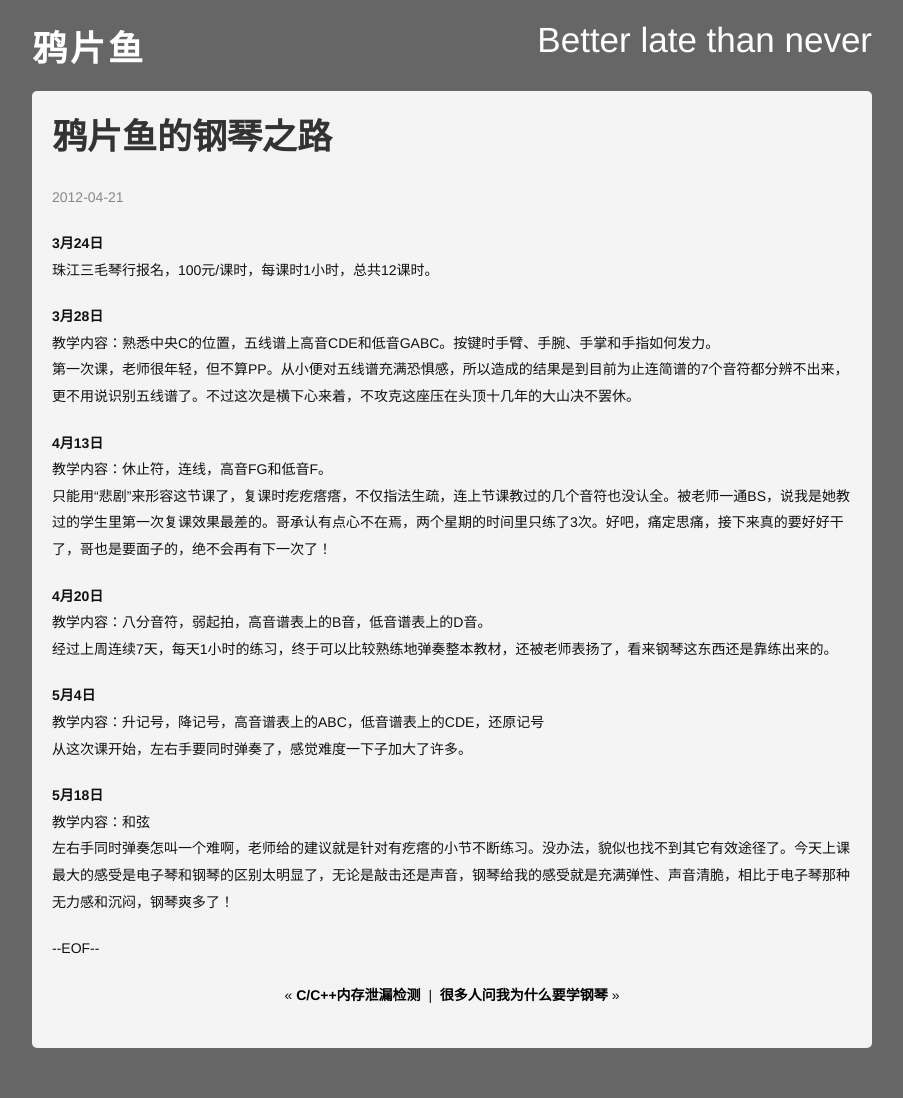
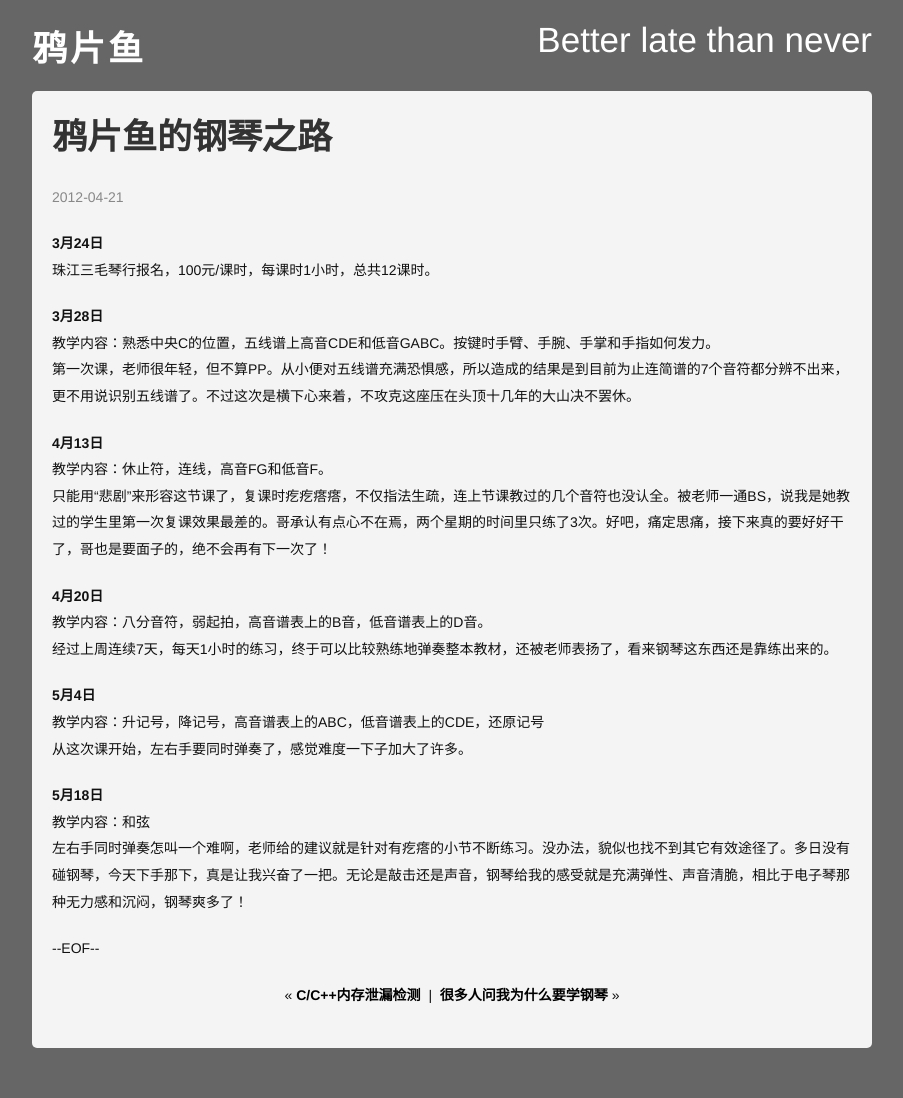
Before and after one commit to jiaguofang/yapianyu.github.com, a Jekyll site: the page built from _posts/life/2012-04-21-a-rookie-s-piano-life.markdown, in a window 1280 px wide. Shown: the whole page, without its empty margins (188-1091 px from the left). Built offline with Jekyll 4.4.1, drawn with Linux system fonts in a browser that asks for light colours; Markdown is read by kramdown in place of the engine named in the settings; comment, search, counter and statistics services are not loaded.

Commit message:
Update _posts/life/2012-04-21-a-rookie-s-piano-life.markdown

```diff
--- a/_posts/life/2012-04-21-a-rookie-s-piano-life.markdown
+++ b/_posts/life/2012-04-21-a-rookie-s-piano-life.markdown
@@ -25,4 +25,4 @@ category: life
 
 **5月18日**
 教学内容：和弦
-左右手同时弹奏怎叫一个难啊，老师给的建议就是针对有疙瘩的小节不断练习。没办法，貌似也找不到其它有效途径了。今天上课最大的感受是电子琴和钢琴的区别太明显了，无论是敲击还是声音，钢琴给我的感受就是充满弹性、声音清脆，相比于电子琴那种无力感和沉闷，钢琴爽多了！
+左右手同时弹奏怎叫一个难啊，老师给的建议就是针对有疙瘩的小节不断练习。没办法，貌似也找不到其它有效途径了。多日没有碰钢琴，今天下手那下，真是让我兴奋了一把。无论是敲击还是声音，钢琴给我的感受就是充满弹性、声音清脆，相比于电子琴那种无力感和沉闷，钢琴爽多了！
```
